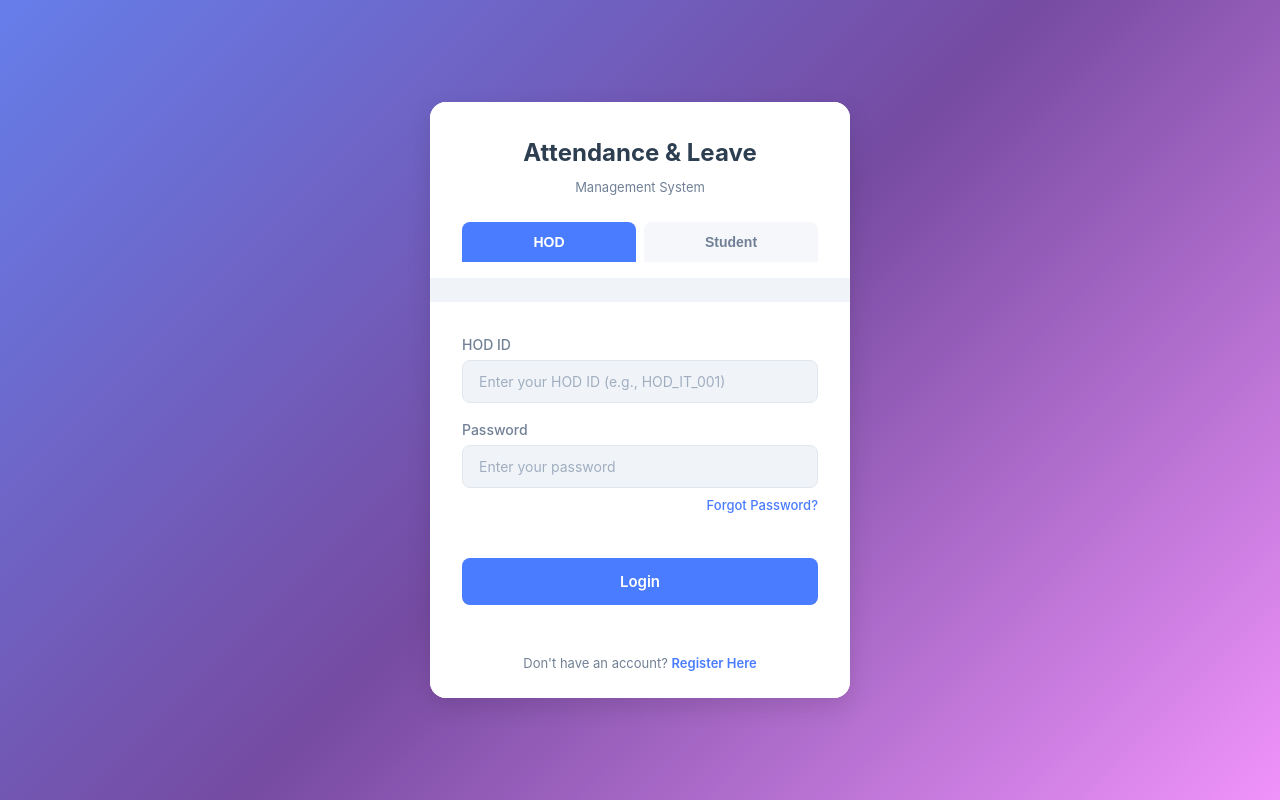
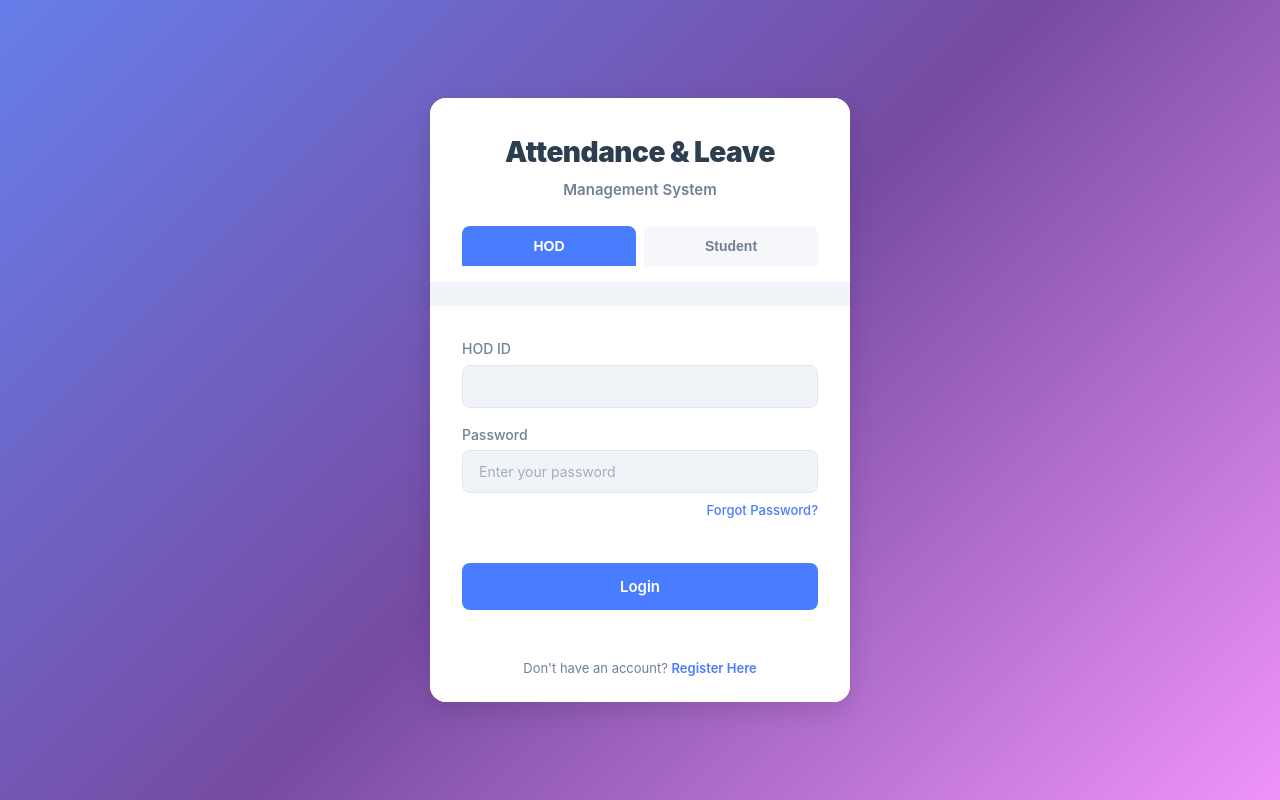
Before and after one commit to Himanshuyadav6764/attendance_system, a React (Create React App) app in the folder client/: page /login in a window 1280 px wide. Built offline with nearby package versions, Linux system fonts and the light colour scheme.

Commit message:
Improve login page UI
- Remove placeholder example from HOD ID input box
- Make title 'Attendance & Leave Management System' bold and prominent
- Increase font size and weight for better visibility
- Enhance subtitle styling

```diff
--- a/client/src/pages/Auth.css
+++ b/client/src/pages/Auth.css
@@ -37,15 +37,17 @@
 }
 
 .auth-header h1 {
-  font-size: 24px;
-  font-weight: 700;
+  font-size: 28px;
+  font-weight: 900;
   color: var(--text-primary);
   margin-bottom: var(--spacing-xs);
+  letter-spacing: -0.5px;
 }
 
 .auth-header p {
   color: var(--text-secondary);
-  font-size: 13px;
+  font-size: 15px;
+  font-weight: 600;
   margin-bottom: var(--spacing-lg);
 }
 
--- a/client/src/pages/Login.js
+++ b/client/src/pages/Login.js
@@ -78,7 +78,7 @@ const Login = () => {
               value={formData.email}
               onChange={handleChange}
               className="input-field"
-              placeholder={activeTab === 'hod' ? 'Enter your HOD ID (e.g., HOD_IT_001)' : 'Enter your email'}
+              placeholder={activeTab === 'hod' ? '' : 'Enter your email'}
               required
             />
           </div>
```
